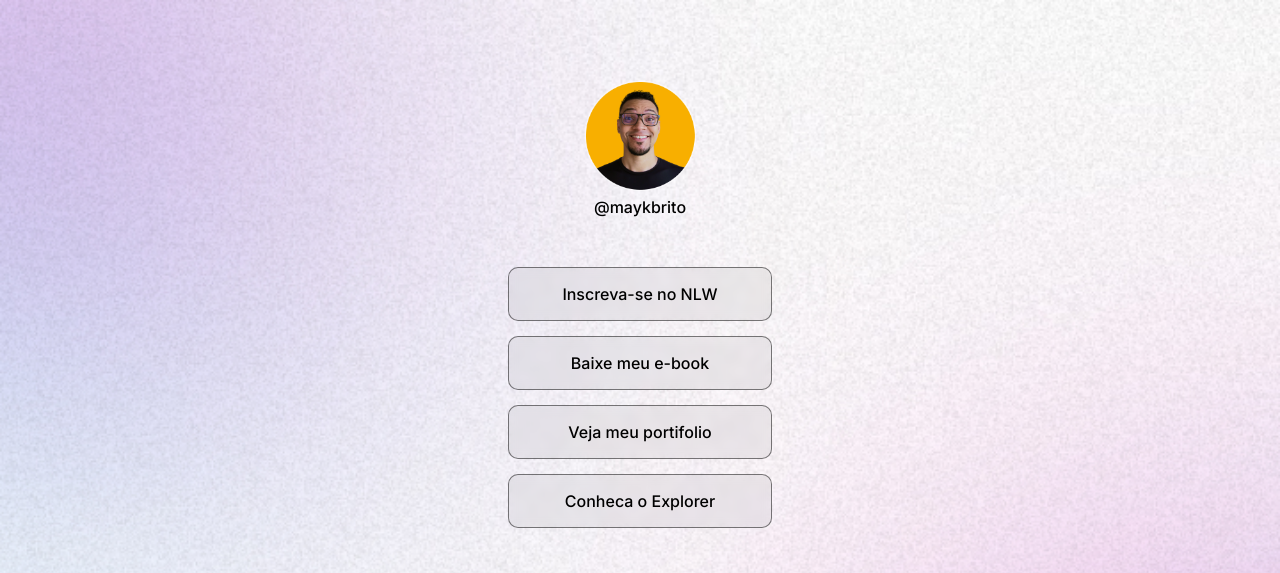
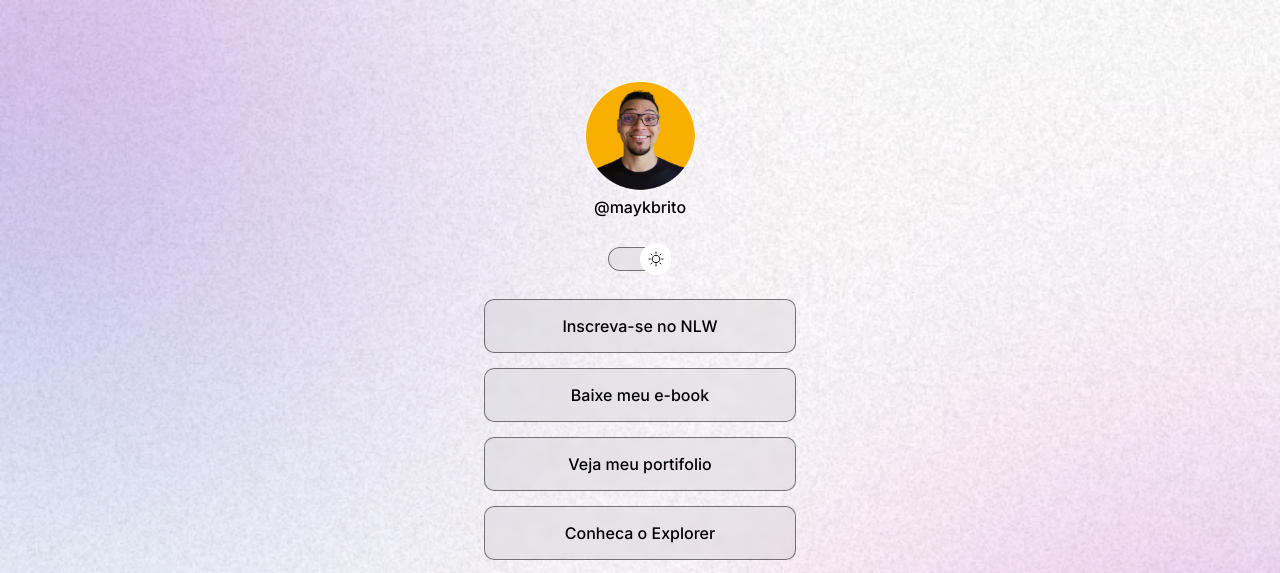
Before and after one commit to erickdavid14/rocketseat, a plain HTML site: page Projeto/index.html in a window 1280 px wide. Shown: the top 573 px of the page. Drawn offline with nearby package versions, Linux system fonts and the light colour scheme.

Commit message:
atualizaçoes

```diff
--- a/Projeto/estilos/style.css
+++ b/Projeto/estilos/style.css
@@ -14,6 +14,7 @@
     --bg-color-a-hover: rgba(128, 128, 128, 0.05);
     --border-hover: white;
     --social-color: gray;
+    --botao-bg: url(../assets/moon-stars.svg);
 }
 
 .claro {
@@ -24,6 +25,7 @@
     --bg-color-a-hover: rgba(0, 0, 0, 0.02);
     --border-hover: black;
     --social-color: rgba(0, 0, 0, 0.2);
+    --botao-bg: url(../assets/sun.svg);
 }
 
 body {
@@ -65,16 +67,53 @@ main {
     line-height: 24px ;
 }
 
+#botao {
+    position: relative;
+    width: 64px;
+    margin: auto;
+    padding: 4px 0px;
+}
+
+#botao button{
+    width: 32px;
+    height: 32px;
+    background-color: white;
+    border: none;
+    border-radius: 50%;
+    background-image: var(--botao-bg) ;
+    background-repeat: no-repeat;
+    background-position: center center;
+    position: absolute;
+    top: 50%;
+    left: 0;
+    z-index: 1;
+    transform: translateY(-50%);
+}
+
+.claro #botao button {
+    right: 0;
+    left: initial;
+}
+
+#botao span {
+    display: block;
+    width: 64px;
+    height: 24px;
+    background: var(--bg-color-a);
+    border: 1px solid var(--stroke-color);
+    border-radius: 999px;
+    backdrop-filter: blur(4px);
+
+}
 /* links */
 
 #lista li a {
-
     text-decoration: none;
 }
 
 ul {
     list-style: none;
-    padding: 24px;
+    padding: 24px 0px;
 
     display:flex ;
     flex-direction: column;
--- a/Projeto/index.html
+++ b/Projeto/index.html
@@ -17,6 +17,13 @@
             <p>
                 @maykbrito
             </p>
+        </div>
+
+        <div id="botao">
+            <button>
+            </button>
+            <span>
+            </span>
         </div>
 
         <div id="lista">
```
